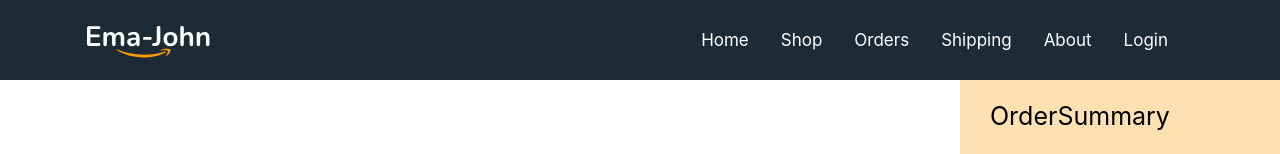
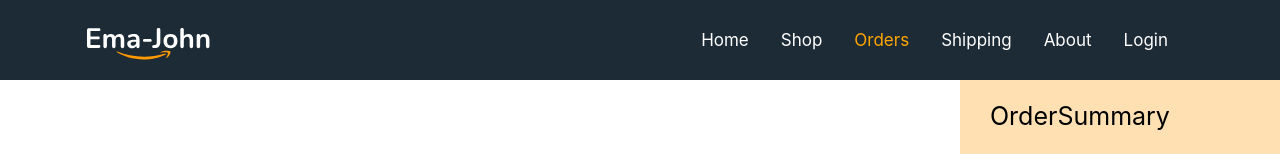
Before and after one commit to mdmehedihasan212/ema-zon-shopping, a React (Create React App) app: page /orders in a window 1280 px wide. Shown: the top 154 px of the page. Built offline with nearby package versions, Linux system fonts and the light colour scheme.

Commit message:
add some design

```diff
--- a/src/Components/CustomLink/CustomLink.js
+++ b/src/Components/CustomLink/CustomLink.js
@@ -1,11 +1,22 @@
 import React from 'react';
+import './CustomLink.css';
+import { Link, useMatch, useResolvedPath } from 'react-router-dom';
 
-const CustomLink = () => {
+const CustomLink = ({ children, to, ...props }) => {
+    let resolved = useResolvedPath(to);
+    let match = useMatch({ path: resolved.pathname, end: true });
+
     return (
         <div>
-            <h1>CustomLink</h1>
+            <Link
+                style={{ color: match ? "orange" : "white" }}
+                to={to}
+                {...props}
+            >
+                {children}
+            </Link>
         </div>
     );
-};
+}
 
 export default CustomLink;
--- a/src/Components/Header/Header.css
+++ b/src/Components/Header/Header.css
@@ -9,9 +9,13 @@
     padding-right: 80px;
 }
 
-.logo img {
+.header-container img {
     width: 140px;
     height: 40px;
+}
+
+.navigation-bar {
+    display: flex;
 }
 
 .navigation-bar a {
--- a/src/Components/Header/Header.js
+++ b/src/Components/Header/Header.js
@@ -1,23 +1,21 @@
 import React from 'react';
 import './Header.css';
 import logo from '../../Assets/Logo.svg';
-import { Link } from 'react-router-dom';
+import CustomLink from '../CustomLink/CustomLink';
 
 const Header = () => {
     return (
-        <section className='header-container'>
-            <div className="logo">
-                <img src={logo} alt="" />
+        <nav className='header-container'>
+            <img src={logo} alt="" />
+            <div className='navigation-bar'>
+                <CustomLink to={'/'}>Home</CustomLink>
+                <CustomLink to={'/shop'}>Shop</CustomLink>
+                <CustomLink to={'/orders'}>Orders</CustomLink>
+                <CustomLink to={'/shipping'}>Shipping</CustomLink>
+                <CustomLink to={'/about'}>About</CustomLink>
+                <CustomLink to={'/login'}>Login</CustomLink>
             </div>
-            <nav className='navigation-bar'>
-                <Link to={'/'}>Home</Link>
-                <Link to={'/shop'}>Shop</Link>
-                <Link to={'/orders'}>Orders</Link>
-                <Link to={'/shipping'}>Shipping</Link>
-                <Link to={'/about'}>About</Link>
-                <Link to={'/login'}>Login</Link>
-            </nav>
-        </section>
+        </nav>
     );
 };
 
--- a/src/Components/OrderReview/OrderReview.css
+++ b/src/Components/OrderReview/OrderReview.css
@@ -10,10 +10,11 @@
 
 .review-item img {
     width: 91px;
+    border-radius: 6px;
 }
 
 .review-item-details p {
-    margin: 0px 10px;
+    margin: 0px 20px;
 }
 
 .product-name {
--- a/src/Components/OrderReview/OrderReview.js
+++ b/src/Components/OrderReview/OrderReview.js
@@ -1,6 +1,6 @@
 import React from 'react';
 import './OrderReview.css';
-import { AiTwotoneDelete } from 'react-icons/ai';
+import { RiDeleteBin5Line } from 'react-icons/ri';
 
 const OrderReview = ({ product, handleRemoveProduct }) => {
     const { name, img, price, shipping, quantity } = product;
@@ -20,7 +20,7 @@ const OrderReview = ({ product, handleRemoveProduct }) => {
                 </div>
                 <div className="delete-container">
                     <button onClick={() => handleRemoveProduct(product)} className='delete-button'>
-                        <AiTwotoneDelete className='delete-icon' />
+                        <RiDeleteBin5Line className='delete-icon' />
                     </button>
                 </div>
             </div>
--- a/src/Components/Orders/Orders.js
+++ b/src/Components/Orders/Orders.js
@@ -4,10 +4,18 @@ import useCart from '../../Hooks/useCart';
 import useProducts from '../../Hooks/useProducts';
 import OrderReview from '../OrderReview/OrderReview';
 import OrderSummary from '../OrderSummary/OrderSummary';
+import { removeFromDb } from '../../Utilities/fakedb';
 
 const Orders = () => {
-    const [products, setProducts] = useProducts();
+    const [products] = useProducts();
     const [orders, setOrders] = useCart(products);
+
+    const handleRemoveProduct = product => {
+        const rest = orders.filter(pd => pd.id !== product.id)
+        setOrders(rest);
+        removeFromDb(product.id)
+    }
+
     return (
         <section className="orders-container">
             <div className="orders-list">
@@ -15,6 +23,7 @@ const Orders = () => {
                     orders.map(product => <OrderReview
                         key={product.id}
                         product={product}
+                        handleRemoveProduct={handleRemoveProduct}
                     ></OrderReview>)
                 }
             </div>
```
Also changed, not shown: src/Components/CustomLink/CustomLink.css (added).
